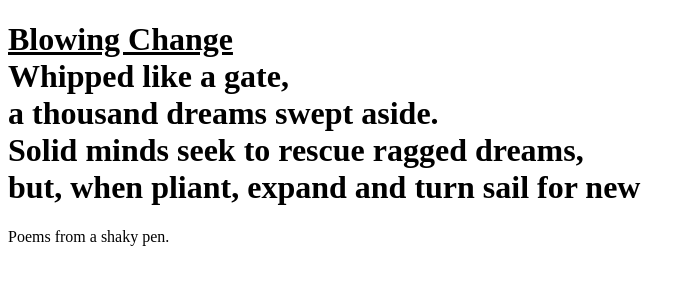
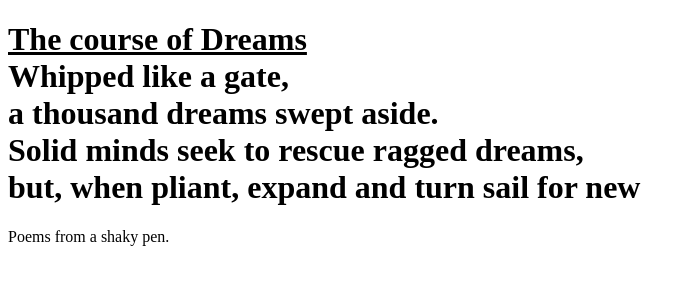
Before and after one commit to penshaker/penshaker, a plain HTML site: page index.html in a window 1280 px wide. Shown: the whole page, without its empty margins (0-696 px from the left). Drawn offline with Linux system fonts and the light colour scheme.

Commit message:
Update index.html

```diff
--- a/index.html
+++ b/index.html
@@ -6,7 +6,7 @@
     <title>Poems</title>
 </head>
 <body>
-    <h1><u>Blowing Change</u><br>
+    <h1><u>The course of Dreams</u><br>
 Whipped like a gate,<br>
 a thousand dreams swept aside.<br>
 Solid minds seek to rescue ragged dreams,<br>
```
